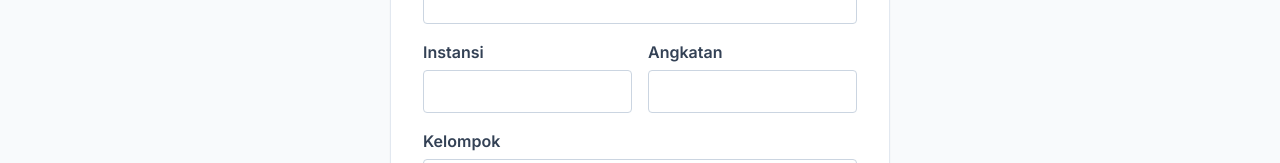
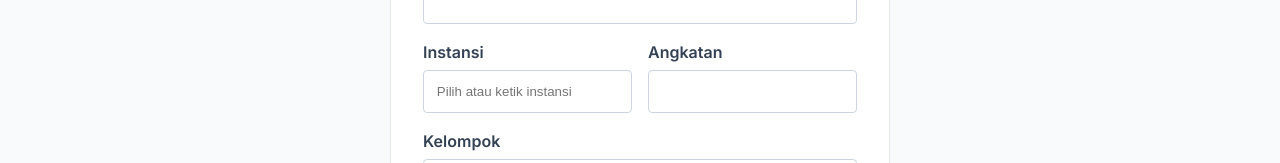
Before and after one commit to jamkesfktp/ihtkoding, a React (Vite) app: page /register in a window 1280 px wide. Shown: the part 231-394 px from the top of the page. Built offline with nearby package versions, Linux system fonts and the light colour scheme; no server answers.

Commit message:
feat: change instansi input to datalist to allow free text and dropdown

```diff
--- a/src/pages/Register.jsx
+++ b/src/pages/Register.jsx
@@ -104,9 +104,13 @@ const Register = () => {
             <div>
               <label style={{ display: 'block', marginBottom: '0.3rem', fontWeight: 600, color: '#334155' }}>Instansi</label>
               <input
-                type="text" name="instansi" value={formData.instansi} onChange={handleChange} required
+                type="text" list="instansi-list" name="instansi" value={formData.instansi} onChange={handleChange} required
                 style={{ width: '100%', padding: '0.8rem', borderRadius: '4px', border: '1px solid #cbd5e1' }}
+                placeholder="Pilih atau ketik instansi"
               />
+              <datalist id="instansi-list">
+                <option value="RSUP Sardjito" />
+              </datalist>
             </div>
             <div>
               <label style={{ display: 'block', marginBottom: '0.3rem', fontWeight: 600, color: '#334155' }}>Angkatan</label>
```
